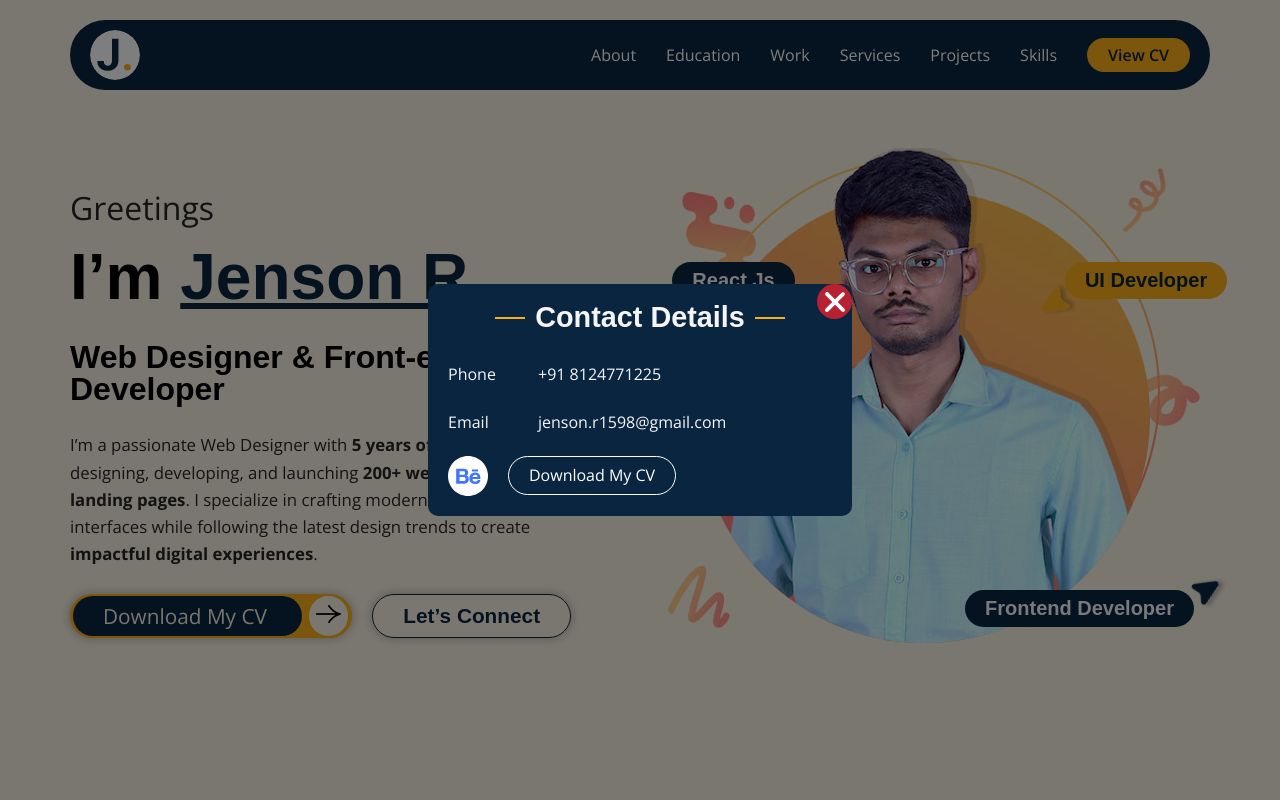
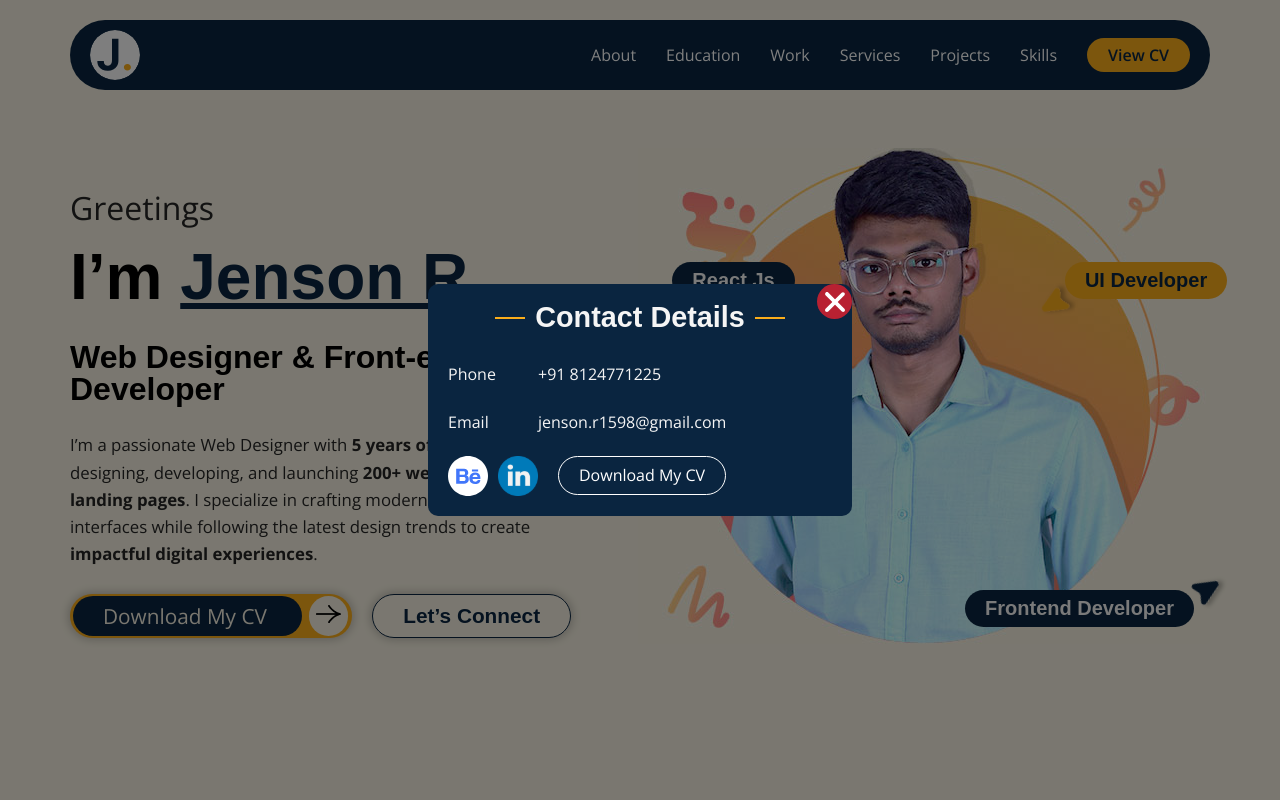
Before and after one commit to JensonR-Dev/jenson-portfolio, a React (Vite) app: page / in a window 1280 px wide. Both pictures are taken after a click on the button "Let’s Connect". Shown: the top 800 px of the page. Built offline with nearby package versions, Linux system fonts and the light colour scheme; a web font is replaced by a local one.

Commit message:
linkedin

```diff
--- a/src/components/Contact/Contact.css
+++ b/src/components/Contact/Contact.css
@@ -66,6 +66,11 @@ dialog.contact-dialog{
     transition: 500ms ease;
     background: var(--secondary-color);
 }
+.social-media-contant{
+  display: grid;
+  grid-template-columns: repeat(2, auto);
+  grid-gap: 10px;
+}
 @media (max-width: 991px){:root{--box-width:50%;}}
 @media (max-width: 767px){:root{--box-width:80%;}}
 @media (max-width: 460px){h3{font-size: 1.3rem;}.pf-contact-grid{grid-template-columns: repeat(2,auto);}}
--- a/src/components/Contact/Contact.jsx
+++ b/src/components/Contact/Contact.jsx
@@ -1,6 +1,7 @@
 import Close from "../../assets/close-icon.svg";
 import "./Contact.css";
 import Behance from "../../assets/contact-behance-icon.svg";
+import Linkedin from "../../assets/contact-linkedin.svg";
 import ResumePDF from "../../assets/Jenson-Resume-Online-2025.pdf";
 import { useRef, useState, useEffect } from "react";
 
@@ -53,13 +54,22 @@ export default function Contact() {
               jenson.r1598@gmail.com
             </a>
             <div className="pf-conact-cta-flex">
-              <a
+          <div className="social-media-contant">
+          <a
                 href="https://www.behance.net/jenson_r"
                 target="_blank"
                 className="contact-behnace"
               >
                 <img src={Behance} alt="Behance" width="40" height="40" />
               </a>
+              <a
+                href="https://www.linkedin.com/in/jenson-r-371a96353/"
+                target="_blank"
+                className="contact-behnace"
+              >
+                <img src={Linkedin} alt="Linkedin" width="40" height="40" />
+              </a>
+          </div>
                             <a href={ResumePDF} target="_blank" className="contact-cv">
                               <span>Download My CV</span>
                             </a>
--- a/src/components/Skills.jsx
+++ b/src/components/Skills.jsx
@@ -73,6 +73,7 @@ export default function Skills() {
             <p className="platform-title">Lighthouse </p>
             <p className="platform-title">Zoho Projects</p>
             <p className="platform-title">Cross-Browser Compatibility</p>
+            <p className="platform-title">Browserstack</p>
                 </div>
           </div>
           <div className="service-box">
@@ -100,8 +101,8 @@ export default function Skills() {
             <h5 className="service-title">Debug & Version Control</h5>
             <div className="platform-flex">
             <p className="platform-title">Browser DevTools</p>
+            <p className="platform-title">React Developer Tools</p>
             <p className="platform-title">GitHub</p>
-            <p className="platform-title">Wordpress</p>
                 </div>
           </div>
         </div>
--- a/src/index.css
+++ b/src/index.css
@@ -523,7 +523,7 @@ p.platform-title {
   align-items: center;
 }
 .footer-powerby span:before {
-  content: url(/jenson-portfolio/src/assets/footer-react.svg);
+  content: url(/jenson-portfolio/src/assets/power-by-react.svg);
   line-height: 0;
   margin-left: 7px;
   margin-right: 5px;
```
Also changed, not shown: src/assets/contact-linkedin.svg (added), src/assets/power-by-react.svg (renamed from src/assets/footer-react.svg).
